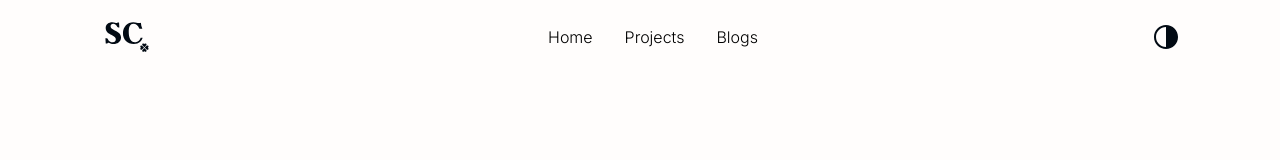
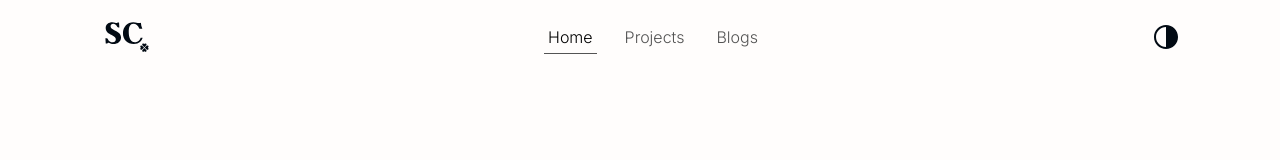
Before and after one commit to sushantchapagain1/sushantchapagain-portfolio, a Next.js app: page / in a window 1280 px wide. Shown: the top 160 px of the page. Built offline with nearby package versions, Linux system fonts and the light colour scheme.

Commit message:
added active navlinks styling and debug window !== undefined while getting localstorage

```diff
--- a/app/globals.css
+++ b/app/globals.css
@@ -5,7 +5,8 @@
 :root {
   --max-width: 1100px;
   --border-radius: 12px;
-
+}
+.light {
   --foreground-text: #020a13;
   --app-bg: #fffdfc;
   --cardBackground: rgba(0, 0, 0, 0.027);
@@ -13,7 +14,6 @@
   --navlinks: #000;
   --cardBorder: #020a132a;
 }
-
 .dark {
   --foreground-text: #f3f3f3;
   --app-bg: #020a13;
@@ -47,7 +47,7 @@ body {
 
 .stroke-name::after {
   white-space: nowrap;
-  animation: nameAnimate 2s linear both;
+  animation: nameAnimate 1.8s linear both;
 }
 
 @keyframes nameAnimate {
--- /dev/null
+++ b/components/HiddenText.tsx
@@ -0,0 +1,13 @@
+import { useEffect } from 'react';
+
+function BackgroundText({ text }: { text: string }) {
+  useEffect(() => {}, []);
+
+  return (
+    <h2 className="pointer-events-none absolute bottom-0 top-0 h-fit bg-red-500 text-8xl font-extrabold">
+      {text}
+    </h2>
+  );
+}
+
+export default BackgroundText;
--- a/components/Navbar/Navlinks.tsx
+++ b/components/Navbar/Navlinks.tsx
@@ -17,8 +17,8 @@ function Navlinks() {
             <li
               key={link.href}
               className={cn(
-                'text-navlinks p-1 font-light transition',
-                isActive ? '' : '',
+                'hover:text-navlinks p-1 font-light text-lightText transition',
+                isActive ? 'text-navlinks border-b border-lightText' : '',
               )}
             >
               <Link href={link.href}>{link.label}</Link>
--- a/components/SocailIcon.tsx
+++ b/components/SocailIcon.tsx
@@ -8,8 +8,12 @@ function SocailIcon({
   icon: React.ElementType;
 }) {
   return (
-    <Link href={href} target="_blank">
-      <Icon className="fill-lightText h-6 w-6 flex-none transition" />
+    <Link
+      href={href}
+      target="_blank"
+      className="transition-all duration-300 hover:-translate-y-1"
+    >
+      <Icon className="h-6 w-6 flex-none fill-lightText transition" />
     </Link>
   );
 }
--- a/contexts/ThemeContext.tsx
+++ b/contexts/ThemeContext.tsx
@@ -22,8 +22,10 @@ function ThemeProvider({ children }: { children: React.ReactNode }) {
 
   useEffect(() => {
     if (isDarkMode) {
-      document.documentElement.classList.add('dark'); //add on html element.
+      document.documentElement.classList.add('dark');
+      document.documentElement.classList.remove('light');
     } else {
+      document.documentElement.classList.add('light');
       document.documentElement.classList.remove('dark');
     }
   }, [isDarkMode]);
```
